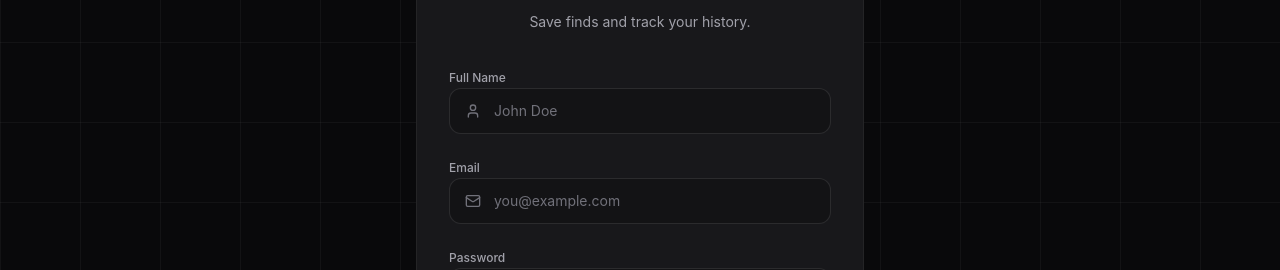
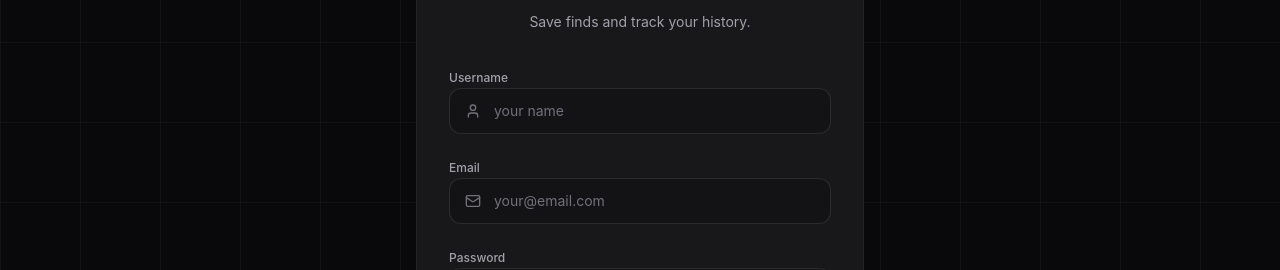
Before and after one commit to jovdim/repsupply, a Next.js app: page /signup in a window 1280 px wide. Shown: the part 278-548 px from the top of the page. Built offline with nearby package versions, Linux system fonts and the light colour scheme; no server answers; a web font is replaced by a local one.

Commit message:
tweak signup content

```diff
--- a/src/app/signup/page.tsx
+++ b/src/app/signup/page.tsx
@@ -129,14 +129,14 @@ export default function SignUpPage() {
           <form onSubmit={handleSubmit} className="space-y-5">
             {/* Name */}
             <div className="space-y-2">
-              <label className="text-xs font-medium text-text-secondary">Full Name</label>
+              <label className="text-xs font-medium text-text-secondary">Username</label>
               <div className="relative">
                 <User className="absolute left-4 top-1/2 -translate-y-1/2 w-4 h-4 text-text-muted" />
                 <input
                   type="text"
                   value={name}
                   onChange={(e) => setName(e.target.value)}
-                  placeholder="John Doe"
+                  placeholder="your name"
                   required
                   className="w-full bg-black/20 border border-white/10 text-white rounded-xl py-3 pl-11 pr-4 outline-none focus:border-white/30 transition-colors placeholder:text-text-muted text-sm"
                 />
@@ -152,7 +152,7 @@ export default function SignUpPage() {
                   type="email"
                   value={email}
                   onChange={(e) => setEmail(e.target.value)}
-                  placeholder="you@example.com"
+                  placeholder="your@email.com"
                   required
                   className="w-full bg-black/20 border border-white/10 text-white rounded-xl py-3 pl-11 pr-4 outline-none focus:border-white/30 transition-colors placeholder:text-text-muted text-sm"
                 />
```
